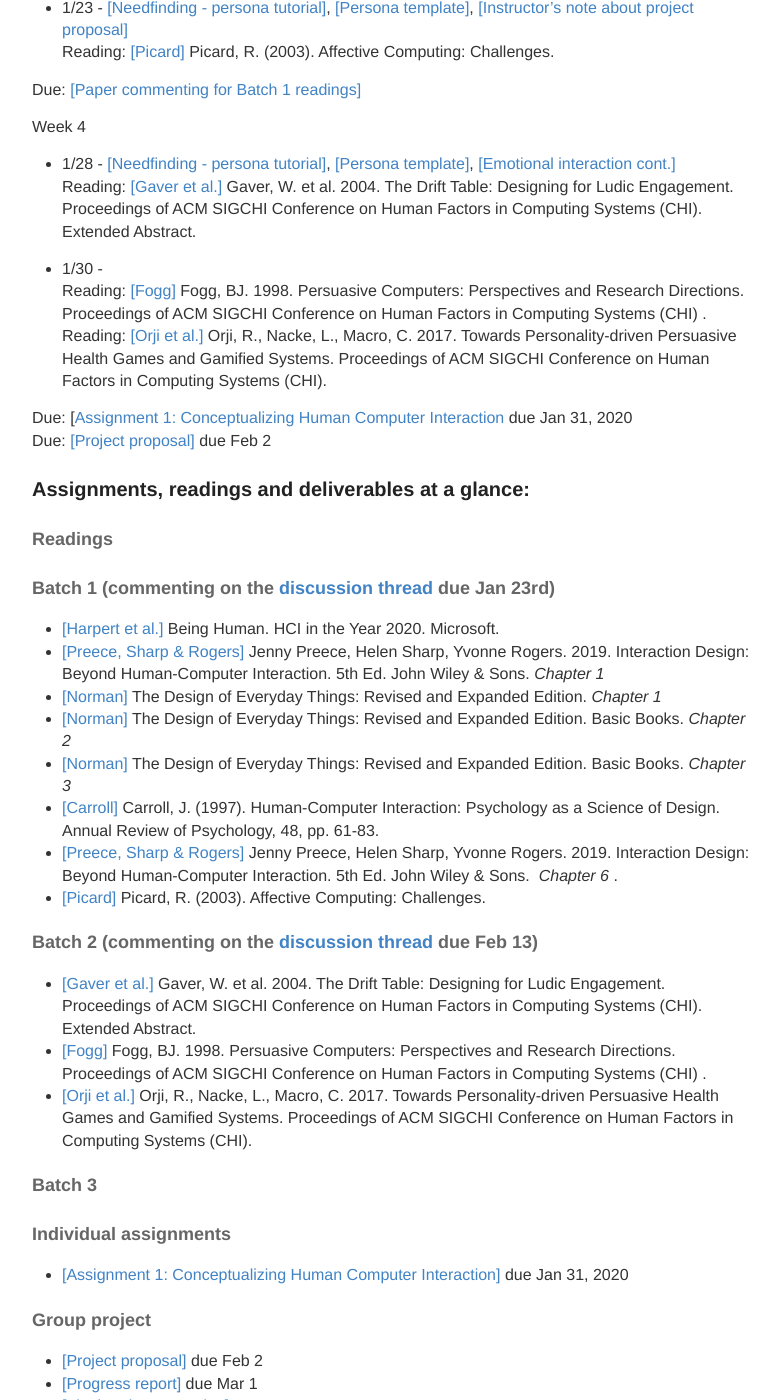
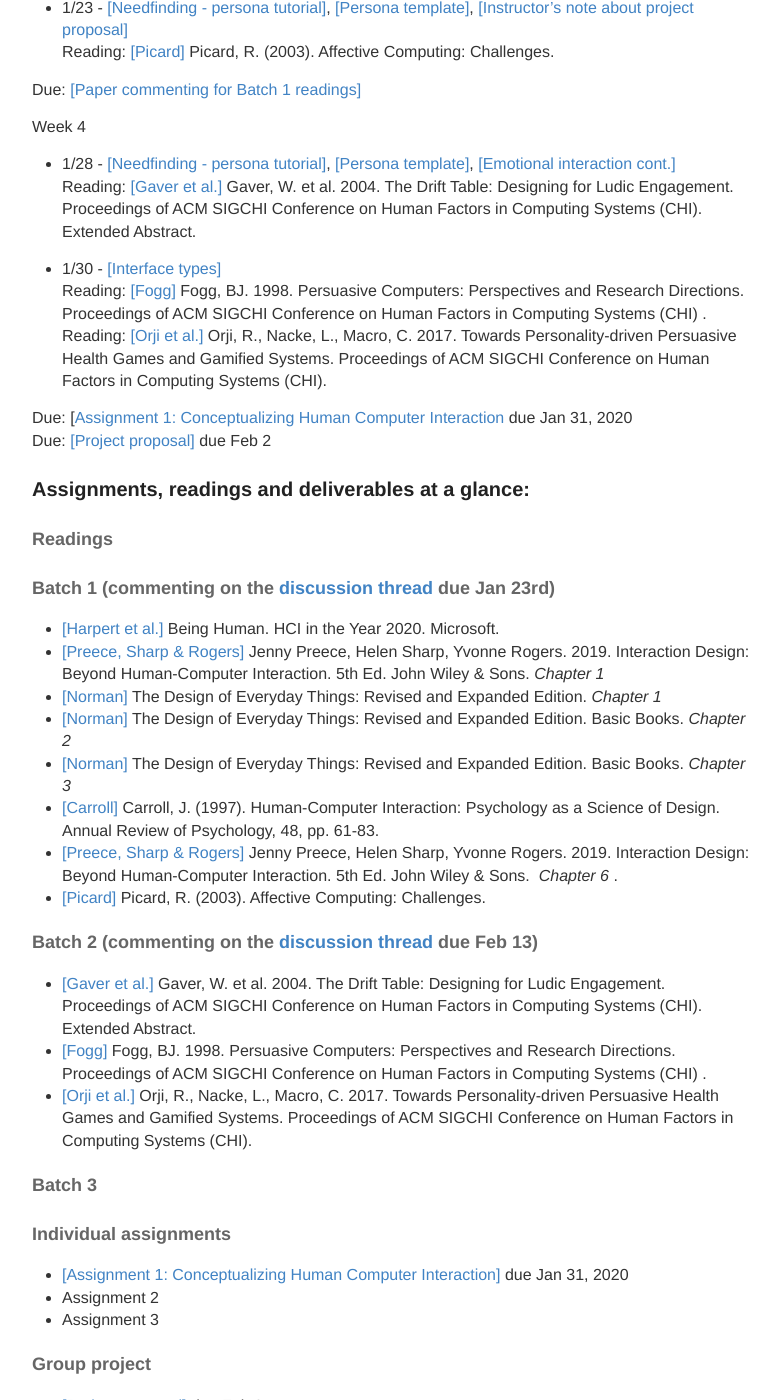
Before and after one commit to hciwang/hciwang.github.io, a Jekyll site: the page built from _posts/2020-1-5-lectures.md, in a window 1280 px wide and 1400 px high, scrolled down 1127 px. Shown: the whole window, without its empty margins (248-1027 px from the left). Built offline with Jekyll 4.4.1, drawn with Linux system fonts in a browser that asks for light colours.

Commit message:
Update 2020-1-5-lectures.md

```diff
--- a/_posts/2020-1-5-lectures.md
+++ b/_posts/2020-1-5-lectures.md
@@ -43,7 +43,7 @@ Week 4
 - 1/28 - [[Needfinding - persona tutorial]](https://canvas.ucdavis.edu/courses/413583/files/folder/Lectures?preview=7635631), [[Persona template]](https://asinthecity.com/2011/05/13/explaining-personas-used-in-ux-design-%E2%80%93-part-2/), [[Emotional interaction cont.]](https://canvas.ucdavis.edu/courses/413583/files/folder/Lectures?preview=7630014)
 Reading: [[Gaver et al.]](https://canvas.ucdavis.edu/courses/413583/files/folder/Readings?preview=7679623) Gaver, W. et al. 2004. The Drift Table: Designing for Ludic Engagement. Proceedings of ACM SIGCHI Conference on Human Factors in Computing Systems (CHI). Extended Abstract.
 
-- 1/30 -
+- 1/30 -  [[Interface types]]()
 Reading: [[Fogg]](https://canvas.ucdavis.edu/courses/413583/files/folder/Readings?preview=7679622) Fogg, BJ. 1998. Persuasive Computers: Perspectives and Research Directions. Proceedings of ACM SIGCHI Conference on Human Factors in Computing Systems (CHI) .
 Reading: [[Orji et al.]](https://canvas.ucdavis.edu/courses/413583/files/folder/Readings?preview=7679621) Orji, R., Nacke, L., Macro, C. 2017. Towards Personality-driven Persuasive Health  Games and Gamified Systems. Proceedings of ACM SIGCHI Conference on Human Factors in Computing Systems (CHI).
 
@@ -73,6 +73,8 @@
 
 #### Individual assignments
 - [[Assignment 1: Conceptualizing Human Computer Interaction]](https://canvas.ucdavis.edu/courses/413583/assignments/423189) due Jan 31, 2020
+- Assignment 2
+- Assignment 3
 
 
 #### Group project
```
